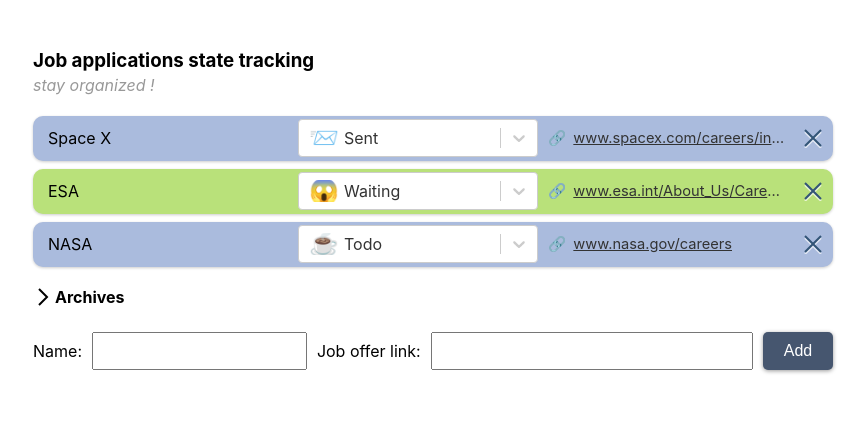
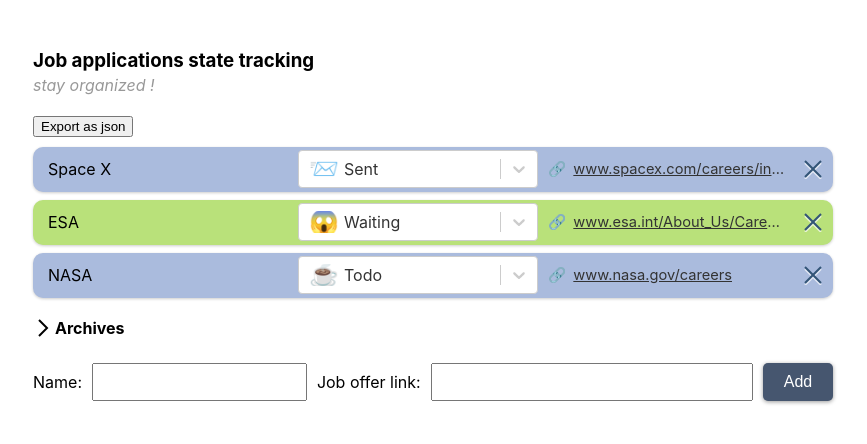
Before and after one commit to PaulDesiles/job-state-tracker, a React (Create React App) app: page / in a window 1280 px wide. Shown: the top 444 px of the page, without its empty margins (207-1074 px from the left). Built offline with nearby package versions, Linux system fonts and the light colour scheme.

Commit message:
export data

```diff
--- /dev/null
+++ b/src/Components/Exporter.tsx
@@ -0,0 +1,43 @@
+import React, { FunctionComponent, useState, useRef, useEffect } from 'react';
+import { OrganizerState } from './Organizer';
+
+interface ExporterProps {
+    getState: () => OrganizerState,
+    setState: (state: OrganizerState) => void;
+};
+
+
+const Exporter: FunctionComponent<ExporterProps> =
+({ getState, setState }) => {
+    const hiddenRef = useRef<HTMLAnchorElement>(null);
+    const [ dlUrl, setDlUrl ] = useState("");
+
+    useEffect(() => {
+        if (dlUrl && hiddenRef?.current) {
+            hiddenRef.current.click();
+            URL.revokeObjectURL(dlUrl);  // free up storage--no longer needed.
+            setDlUrl("")
+        }
+    }, [dlUrl, hiddenRef]);
+
+    let exportAsJson: () => void =
+        function () {
+            var serialized = JSON.stringify(getState());
+            const blob = new Blob([serialized]);
+            const url = URL.createObjectURL(blob);
+            setDlUrl(url);
+        };
+
+    return (<div style={{ display: 'flex'}}>
+        <a style={{ display: 'none' }}
+             download="export.json"
+             href={dlUrl}
+             ref={hiddenRef}
+        >download it</a>
+
+        <button style={{ margin: '0 10px 10px 0'}} onClick={exportAsJson}>Export as json</button>
+    </div>);
+}
+
+
+export default Exporter;
--- a/src/Components/Organizer.tsx
+++ b/src/Components/Organizer.tsx
@@ -8,6 +8,7 @@
 import AddApplication from './AddApplication';
 import CollapseTitle from './CollapseTitle';
 import { reorder, move } from '../utils/arrayHelpers';
+import Exporter from './Exporter'
 
 const defaultData = [
   {id:'9b1deb4d-3b7d-4bad-9bdd-2b0d7b3dcb6a', name: "Space X", link: "https://www.spacex.com/careers/index.html", state: ApplicationState.Sent},
@@ -17,7 +18,7 @@
 
 interface OrganizerProps { }
 
-interface OrganizerState {
+export interface OrganizerState {
   applications: Application[];
   archives: Application[];
   archivesOpened: boolean;
@@ -56,6 +57,13 @@
     this.updateStoredData = this.updateStoredData.bind(this);
     this.onDragEnd = this.onDragEnd.bind(this);
     this.toggleArchives = this.toggleArchives.bind(this);
+  }
+
+  retrieveState(state: OrganizerState) {
+    this.setState(
+      state,
+      () => this.updateStoredData()
+    );
   }
 
   addApplication(data: ApplicationData) {
@@ -176,6 +184,7 @@
 
     return (
       <Fragment>
+        <Exporter getState={() => this.state} setState={this.retrieveState} />
         <DragDropContext onDragEnd={this.onDragEnd}>
           <Droppable droppableId="mainDroppable">
             {(provided, snapshot) => (
```
Also changed, not shown: 1 other file (tests, documents, lock files or other folders).
